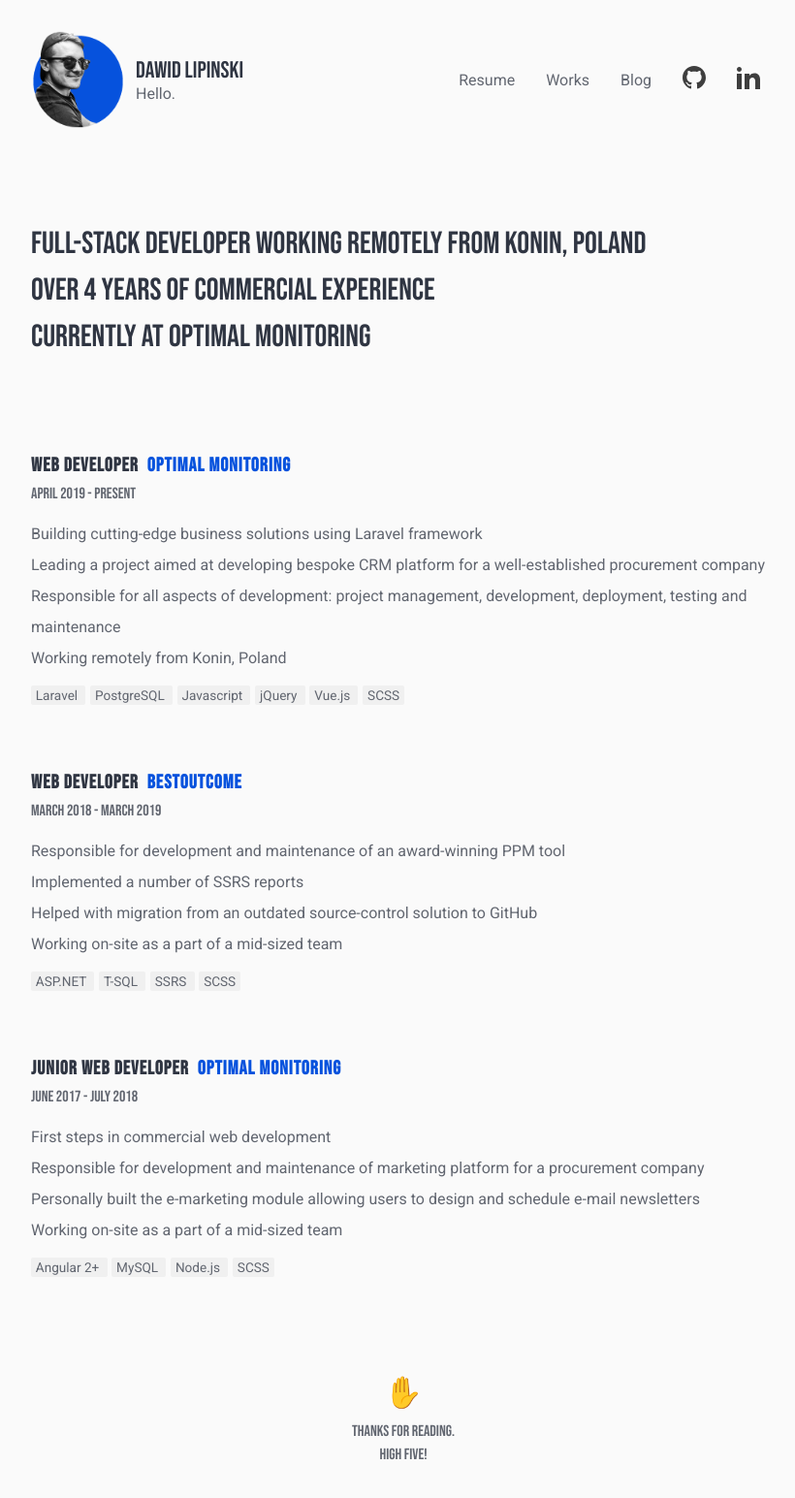
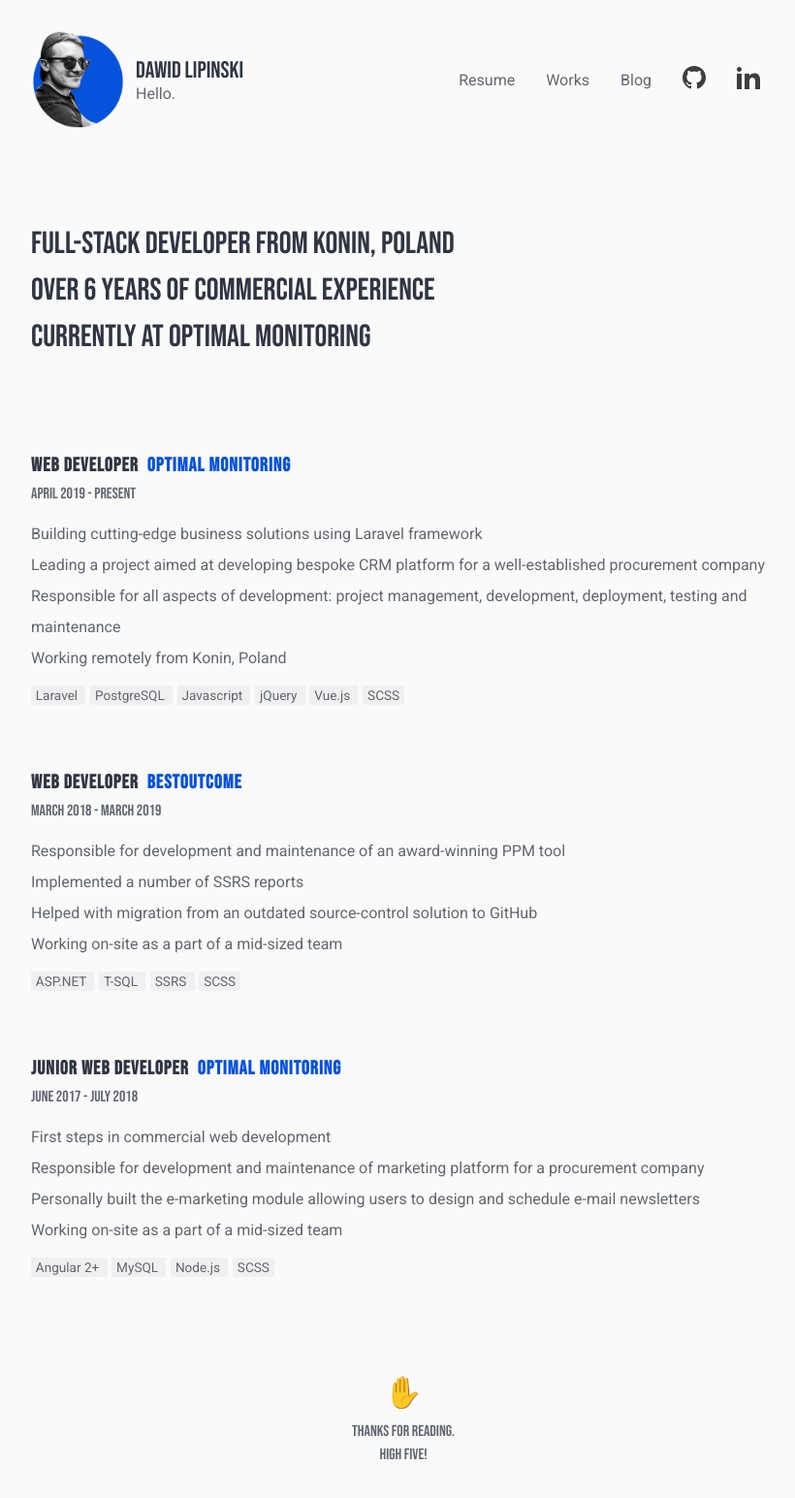
Before and after one commit to dawidlipinski/dawidlipinski.github.io, a Jekyll site: the page built from index.md, in a window 1280 px wide. Shown: the whole page at 97% size, without its empty margins (224-1044 px from the left). Built offline with Jekyll 4.4.1, drawn with Linux system fonts in a browser that asks for light colours.

Commit message:
Update index.md

```diff
--- a/index.md
+++ b/index.md
@@ -2,8 +2,8 @@
 layout: resume
 title: "Dawid Lipinski - Web Developer"
 ---
-Full-stack developer working remotely from Konin, Poland
+Full-stack developer from Konin, Poland
 
-Over 4 years of commercial experience
+Over 6 years of commercial experience
 
 Currently at Optimal Monitoring
```
